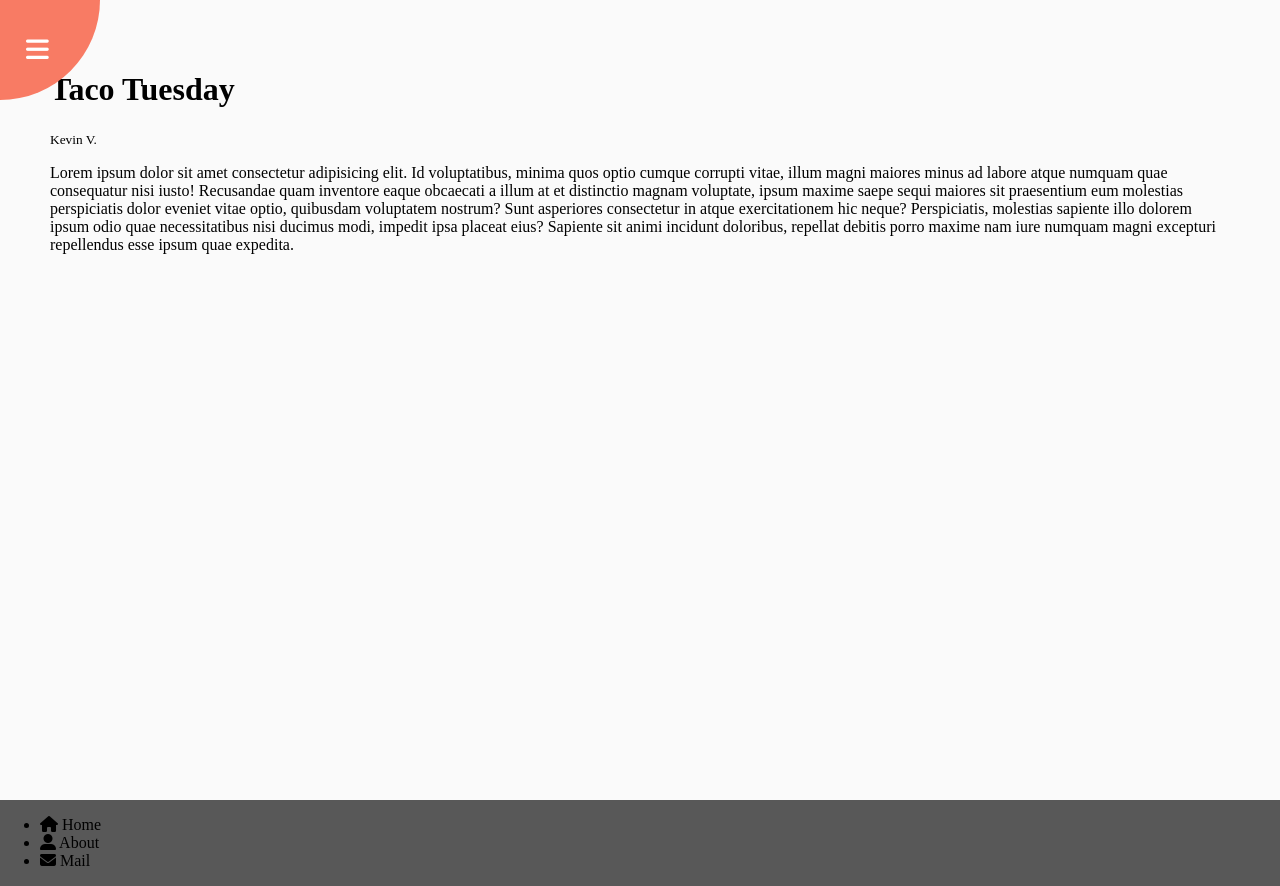
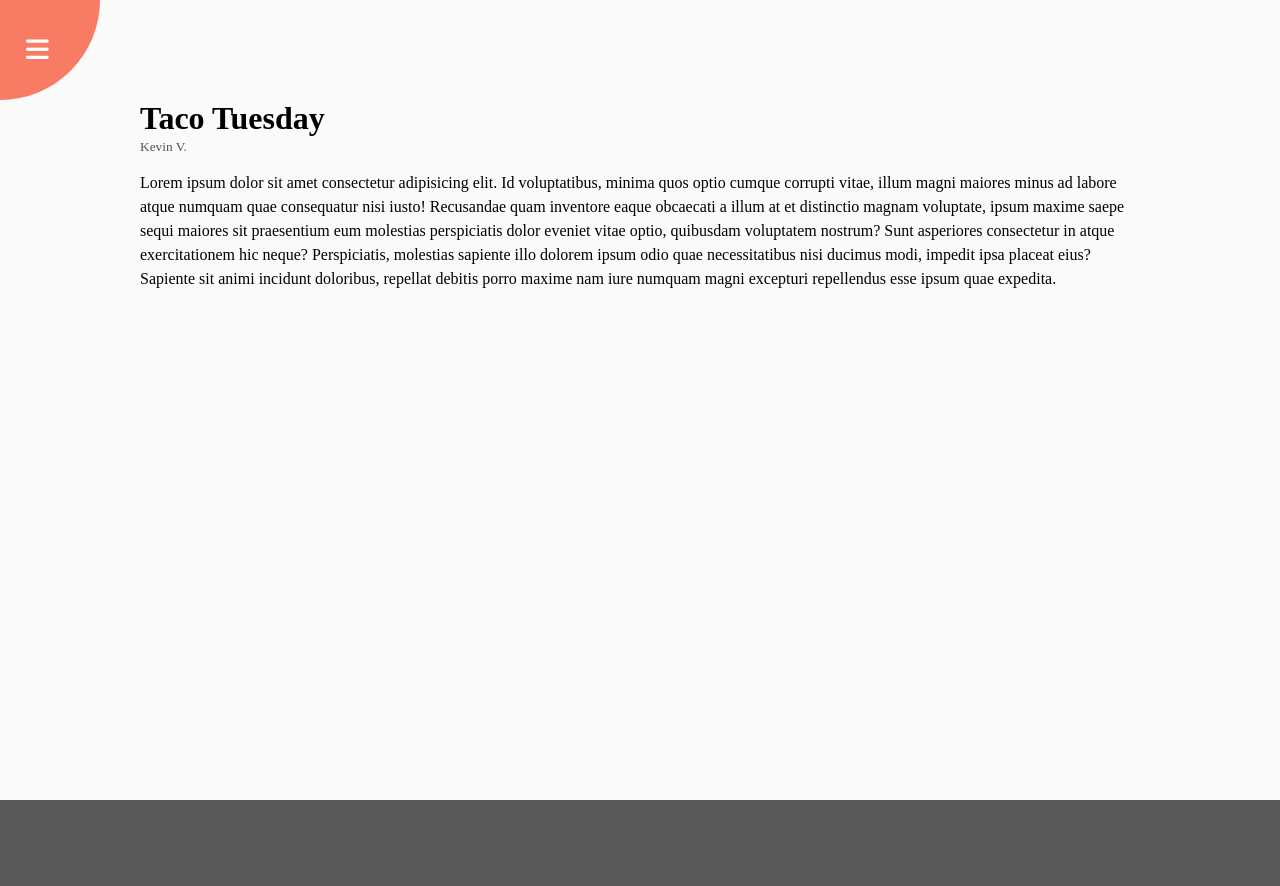
Before and after one commit to kverduzco1/Project-3, a plain HTML site: page index.html in a window 1280 px wide. After the commit the page ends 800 px from the top, so only its background shows below. Drawn offline with Linux system fonts and the light colour scheme.

Commit message:
finsihed script.js and finsihed minor bugs

```diff
--- a/script.js
+++ b/script.js
@@ -1 +1,8 @@
 console.log("JavaScript is linked and running!");
+
+const open = document.getElementById('open');
+const close = document.getElementById('close');
+const container = document.querySelector('.container');
+
+open.addEventListener('click', () => container.classList.add('show-nav'));
+close.addEventListener('click', () => container.classList.remove('show-nav'));
--- a/style.css
+++ b/style.css
@@ -16,17 +16,50 @@ body {
     min-height: 100vh;
     padding: 50px;
 }
-
-.container.show-nav{
+.container.show-nav {
     transform: rotate(-20deg);
 }
+.container.show-nav + nav li {
+    transform: translateX(0);
+    transition-delay: 3sec;
+}
+
+nav {
+    position: fixed;
+    bottom: 40px;
+    left: 0;
+    z-index: 100px;
+}
+nav ul{
+    list-style-type: none;
+    padding-left: 30px;
+}
+nav ul li {
+    text-transform: uppercase;
+    color: #fafafa;
+    margin: 40px 0;
+    transform: translateX(-100%);
+    transition: transform 0.4s;
+}
+nav ul li i {
+    margin-left: 10px;
+}
+nav ul li + li {
+    margin-left: 15px;
+    transform: translateX(-150%);
+}
+nav ul li + li + li { /* makes it so that everything is a furhter to the right */
+    margin-left: 45px;
+    transform: translateX(-200%);
+}
+
+
 
 .circle-container{
     position: fixed;
     top:  -100px;
     left: -100px;
 }
-
 .circle {
     background-color: rgb(248, 123, 100);
     height: 200px;
@@ -35,6 +68,11 @@ body {
     position: relative;
     transition: transform 0.5s linear;
 }
+
+.container.show-nav .circle{
+    transform: rotate(-70deg);
+}
+
 
 .circle button {
     position: absolute;
@@ -46,17 +84,29 @@ body {
     font-size: 26px;
     color: white;
 }
-
 .circle button:focus {
     outline: none;
 }
-
 .circle button#open {
     left: 60%;
 }
-
 .circle button#close {
     top: 60%;
     transform: rotate(90deg);
     transform-origin: top left;
 }
+
+.content {
+    max-width: 1000px;
+    margin: 50px auto;
+}
+.content h1{
+    margin: 0;
+}
+.content small {
+    color: #555;
+}
+.content p {
+    color: black;
+    line-height: 1.5;
+}
```
